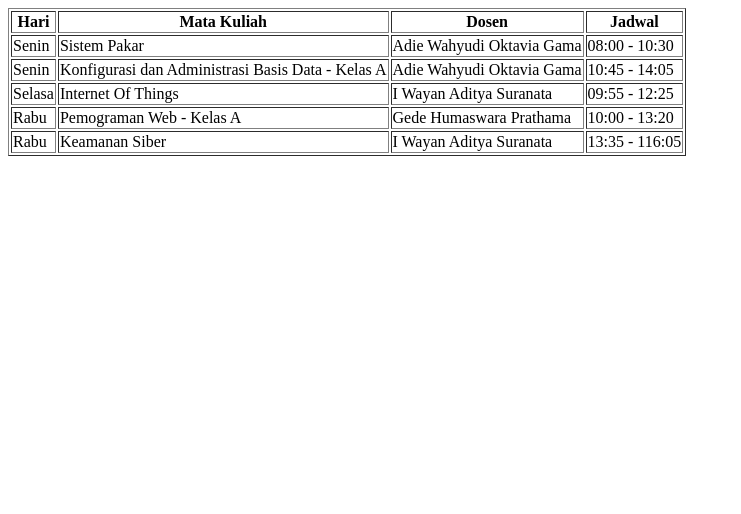
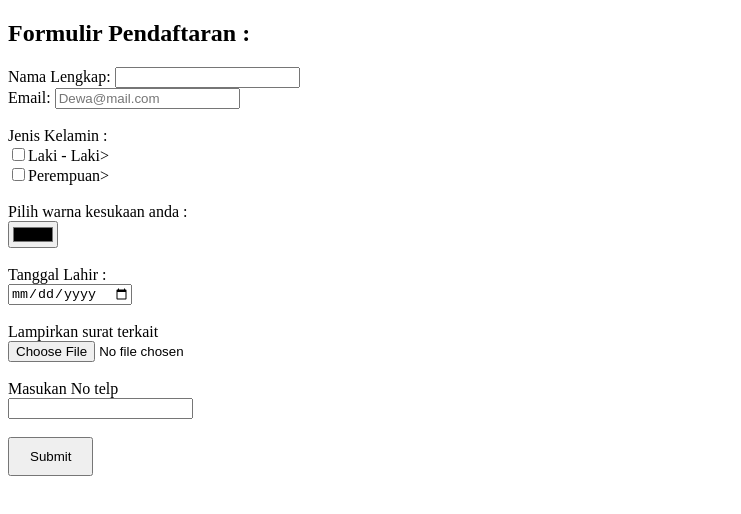
Before and after one commit to Dewakd/praktikum_html_dewakd, a plain HTML site: page index.html in a window 1280 px wide. Shown: the whole page, without its empty margins (0-741 px from the left). Drawn offline with Linux system fonts and the light colour scheme.

Commit message:
Formulir

```diff
--- a/index.html
+++ b/index.html
@@ -7,44 +7,42 @@
     <title>Praktikum HTML</title>
 </head>
 <body>
-    <table border="1">
-        <tr>
-            <th>Hari</th>
-            <th>Mata Kuliah</th>
-            <th>Dosen</th>
-            <th>Jadwal</th>
-        </tr>
-        <tr>
-            <td>Senin</td>
-            <td>Sistem Pakar</td>
-            <td>Adie Wahyudi Oktavia Gama</td>
-            <td>08:00 - 10:30</td>
-        </tr>
-        <tr>
-            <td>Senin</td>
-            <td>Konfigurasi dan Administrasi Basis Data - Kelas A</td>
-            <td>Adie Wahyudi Oktavia Gama</td>
-            <td>10:45 - 14:05</td>
-        </tr>
-        <tr>
-            <td>Selasa</td>
-            <td>Internet Of Things</td>
-            <td>I Wayan Aditya Suranata</td>
-            <td>09:55 - 12:25</td>
-        </tr>
-        <tr>
-            <td>Rabu</td>
-            <td>Pemograman Web - Kelas A</td>
-            <td>Gede Humaswara Prathama</td>
-            <td>10:00 - 13:20</td>
-        </tr>
+    <h2>Formulir Pendaftaran : </h2>
+    <form action="submit_form.php" method="post">
+        <label for="name">Nama Lengkap:</label>
+        <input type="text" id="name" name="fullname" required>
+        <br>
 
-        <tr>
-            <td>Rabu</td>
-            <td>Keamanan Siber</td>
-            <td>I Wayan Aditya Suranata</td>
-            <td>13:35 - 116:05</td>
-        </tr>
-    </table>
+        <label for="email">Email:</label>
+        <input placeholder="Dewa@mail.com" type="email" id="email" name="email" required>
+
+        <!-- <br>
+        <label for="message">Pesan:</label>
+        <textarea id="message" name="message" rows="4" required></textarea> -->
+
+        <br><br>
+
+        <label for="checkbox">Jenis Kelamin :</label><br>
+        <input type="checkbox">Laki - Laki><br>
+        <input type="checkbox">Perempuan><br>
+
+        <br>
+        <label for="color">Pilih warna kesukaan anda : </label><br>
+        <input type="color" name="color">
+
+        <br><br>
+        <label for="date">Tanggal Lahir : </label><br>
+        <input type="date" name="tgl_lahir">
+
+        <br><br>
+        <label for="file">Lampirkan surat terkait </label><br>
+        <input type="file" name="file">
+
+        <br><br>
+        <label for="tel">Masukan No telp </label><br>
+        <input type="tel" name="tel">
+        <br> <br>
+        <input style="padding: 10px 20px;" type="submit">
+    </form>
 </body>
 </html>
```
